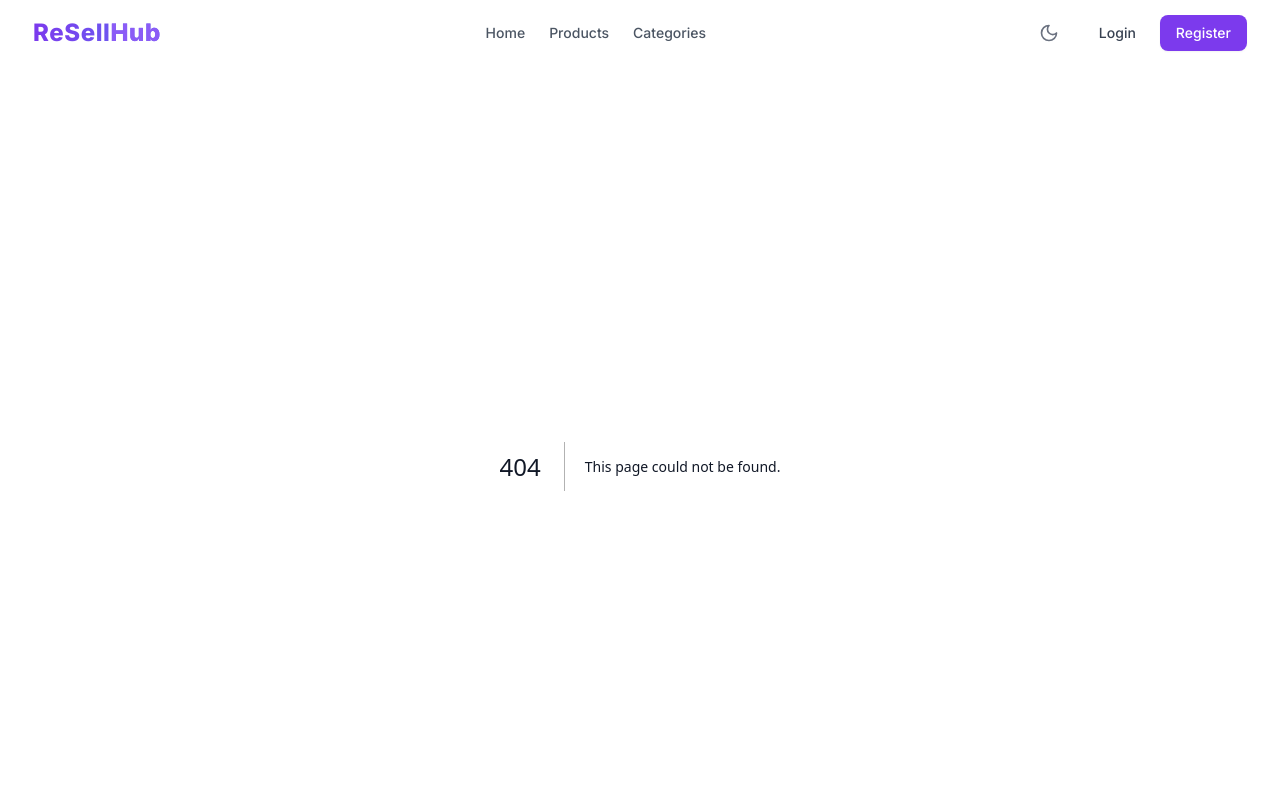
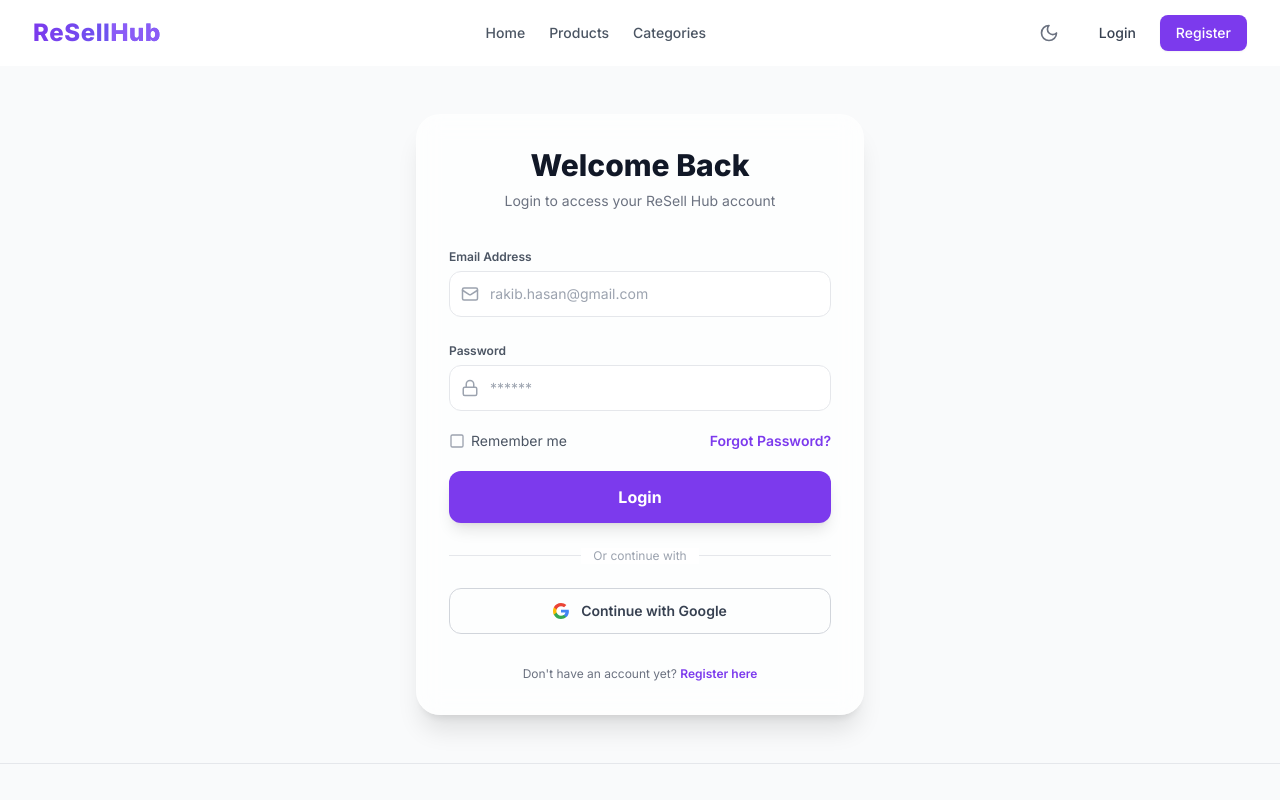
Before and after one commit to masudranamdra/ReSell-Hub, a Next.js app: page /login in a window 1280 px wide. Before the commit this address had no page. Shown: the top 800 px of the page. Built offline with nearby package versions, Linux system fonts and the light colour scheme.

Commit message:
feat: create credentials Login form with client validations

```diff
--- /dev/null
+++ b/app/login/page.js
@@ -0,0 +1,179 @@
+'use client';
+
+import React, { useState, useContext } from 'react';
+import Link from 'next/link';
+import { AuthContext } from '../../components/Providers';
+import { Mail, Lock, Loader2, CheckSquare, Square } from 'lucide-react';
+import toast from 'react-hot-toast';
+
+export default function Login() {
+  const { login, loginWithGoogle } = useContext(AuthContext);
+
+  const [formData, setFormData] = useState({
+    email: '',
+    password: ''
+  });
+
+  const [rememberMe, setRememberMe] = useState(false);
+  const [loading, setLoading] = useState(false);
+
+  const handleChange = (e) => {
+    setFormData({ ...formData, [e.target.name]: e.target.value });
+  };
+
+  const handleSubmit = async (e) => {
+    e.preventDefault();
+
+    if (!formData.email.trim()) return toast.error('Email is required');
+    if (!formData.password) return toast.error('Password is required');
+
+    setLoading(true);
+    await login(formData.email, formData.password, rememberMe);
+    setLoading(false);
+  };
+
+  // Google Login simulator trigger
+  const handleGoogleLogin = async () => {
+    setLoading(true);
+    const mockGoogleId = `google_${Date.now()}`;
+    await loginWithGoogle(
+      'Google User',
+      formData.email || `google_user_${Date.now()}@gmail.com`,
+      'https://i.pravatar.cc/300?img=12',
+      mockGoogleId
+    );
+    setLoading(false);
+  };
+
+  const handleForgotPassword = () => {
+    if (!formData.email) {
+      toast.error('Please enter your email address to reset your password');
+    } else {
+      toast.success(`Password reset token sent to: ${formData.email}`);
+    }
+  };
+
+  return (
+    <div className="min-h-[80vh] flex items-center justify-center py-12 px-4 sm:px-6 lg:px-8 bg-gray-50 dark:bg-gray-950 transition-colors duration-300">
+      <div className="max-w-md w-full space-y-8 glass p-8 rounded-3xl shadow-xl border border-gray-200 dark:border-gray-800">
+        <div className="text-center">
+          <h2 className="text-3xl font-extrabold text-gray-900 dark:text-white">
+            Welcome Back
+          </h2>
+          <p className="mt-2 text-sm text-gray-500 dark:text-gray-400">
+            Login to access your ReSell Hub account
+          </p>
+        </div>
+
+        <form className="mt-8 space-y-5" onSubmit={handleSubmit}>
+          {/* Email Field */}
+          <div className="space-y-1">
+            <label className="text-xs font-semibold text-gray-600 dark:text-gray-400">Email Address</label>
+            <div className="relative">
+              <Mail className="absolute left-3 top-3.5 text-gray-400" size={18} />
+              <input
+                type="email"
+                name="email"
+                value={formData.email}
+                onChange={handleChange}
+                required
+                className="w-full pl-10 pr-4 py-3 bg-white dark:bg-gray-900 border border-gray-200 dark:border-gray-800 rounded-xl focus:ring-2 focus:ring-primary-500 outline-none text-sm text-gray-900 dark:text-white"
+                placeholder="rakib.hasan@gmail.com"
+              />
+            </div>
+          </div>
+
+          {/* Password Field */}
+          <div className="space-y-1">
+            <label className="text-xs font-semibold text-gray-600 dark:text-gray-400">Password</label>
+            <div className="relative">
+              <Lock className="absolute left-3 top-3.5 text-gray-400" size={18} />
+              <input
+                type="password"
+                name="password"
+                value={formData.password}
+                onChange={handleChange}
+                required
+                className="w-full pl-10 pr-4 py-3 bg-white dark:bg-gray-900 border border-gray-200 dark:border-gray-800 rounded-xl focus:ring-2 focus:ring-primary-500 outline-none text-sm text-gray-900 dark:text-white"
+                placeholder="******"
+              />
+            </div>
+          </div>
+
+          {/* Remember me & Forgot Password */}
+          <div className="flex items-center justify-between text-xs sm:text-sm">
+            <button
+              type="button"
+              onClick={() => setRememberMe(!rememberMe)}
+              className="flex items-center gap-1.5 text-gray-600 dark:text-gray-400 focus:outline-none"
+            >
+              {rememberMe ? (
+                <CheckSquare className="text-primary-600" size={16} />
+              ) : (
+                <Square className="text-gray-400" size={16} />
+              )}
+              <span>Remember me</span>
+            </button>
+            <button
+              type="button"
+              onClick={handleForgotPassword}
+              className="text-primary-600 hover:underline font-semibold"
+            >
+              Forgot Password?
+            </button>
+          </div>
+
+          {/* Submit */}
+          <button
+            type="submit"
+            disabled={loading}
+            className="w-full flex items-center justify-center py-3.5 bg-primary-600 hover:bg-primary-700 disabled:bg-primary-400 text-white font-bold rounded-xl shadow-lg transition"
+          >
+            {loading ? <Loader2 className="animate-spin mr-2" size={18} /> : null}
+            Login
+          </button>
+        </form>
+
+        {/* Separator */}
+        <div className="relative my-6 flex items-center justify-center">
+          <div className="border-t border-gray-200 dark:border-gray-800 w-full"></div>
+          <span className="absolute bg-white dark:bg-gray-900 px-3 text-xs text-gray-400">Or continue with</span>
+        </div>
+
+        {/* Google Login Button */}
+        <button
+          onClick={handleGoogleLogin}
+          disabled={loading}
+          className="w-full flex items-center justify-center gap-2 py-3 border border-gray-300 dark:border-gray-800 hover:bg-gray-50 dark:hover:bg-gray-900 rounded-xl font-semibold text-sm text-gray-700 dark:text-gray-300 transition"
+        >
+          <svg className="w-4 h-4 mr-1" viewBox="0 0 24 24">
+            <path
+              fill="#4285F4"
+              d="M23.745 12.27c0-.7-.06-1.4-.19-2.07H12v3.92h6.69a5.74 5.74 0 0 1-2.49 3.77v3.12h4.01c2.34-2.16 3.68-5.32 3.68-8.74z"
+            />
+            <path
+              fill="#34A853"
+              d="M12 24c3.24 0 5.97-1.08 7.96-2.91l-4.01-3.12c-1.12.75-2.54 1.19-3.95 1.19-3.05 0-5.64-2.06-6.56-4.83H1.31v3.22A12.002 12.002 0 0 0 12 24z"
+            />
+            <path
+              fill="#FBBC05"
+              d="M5.44 14.33c-.24-.72-.38-1.49-.38-2.29s.14-1.57.38-2.29V6.53H1.31A11.996 11.996 0 0 0 0 12c0 2.12.55 4.12 1.31 5.47l4.13-3.14z"
+            />
+            <path
+              fill="#EA4335"
+              d="M12 4.75c1.77 0 3.35.61 4.6 1.8l3.42-3.42C17.95 1.19 15.22 0 12 0 7.31 0 3.25 2.71 1.31 6.53l4.13 3.22c.92-2.77 3.51-4.83 6.56-4.83z"
+            />
+          </svg>
+          Continue with Google
+        </button>
+
+        <p className="text-center text-xs text-gray-500 dark:text-gray-400">
+          Don't have an account yet?{' '}
+          <Link href="/register" className="text-primary-600 hover:underline font-semibold">
+            Register here
+          </Link>
+        </p>
+      </div>
+    </div>
+  );
+}
```
